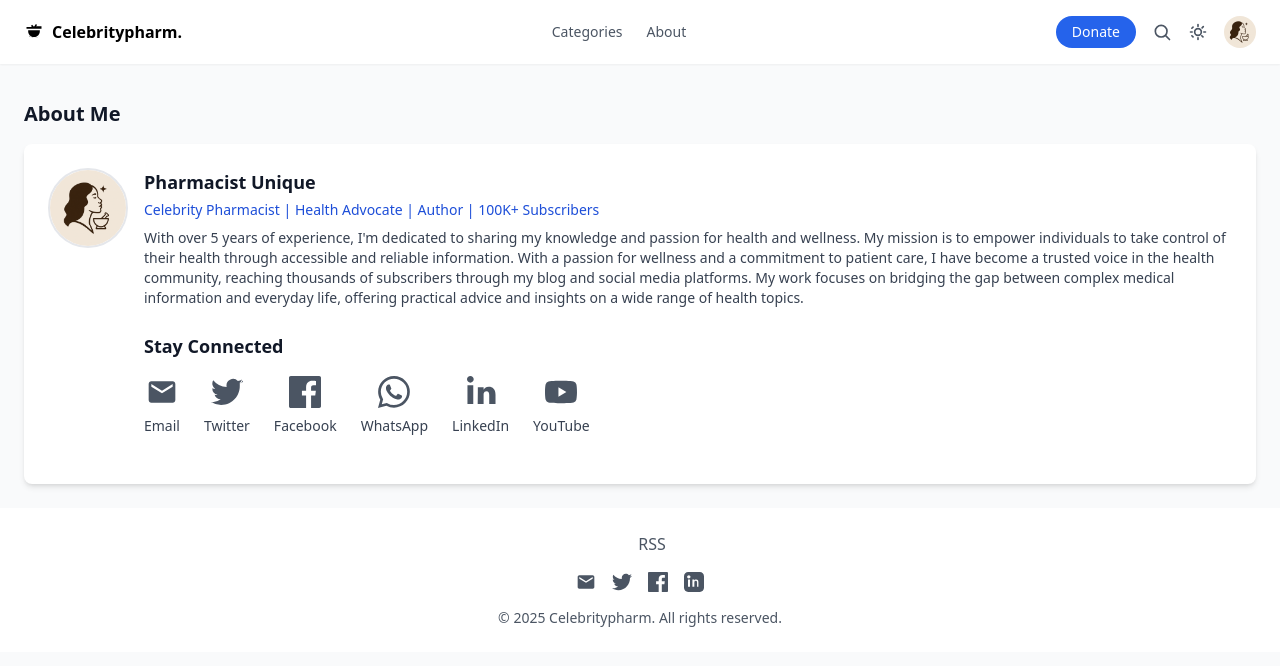
After one commit to chistev/celebrity-pharm-blog, a Django app: page /about/ in a window 1280 px wide. The commit adds this page. Shown: the top 666 px of the page. Run offline with Django 5.2, Linux system fonts and the light colour scheme; some libraries are stand-ins or nearby versions.

Commit message:
about page

```diff
--- /dev/null
+++ b/blog/templates/blog/about.html
@@ -0,0 +1,109 @@
+{% extends "blog/base.html" %}
+{% load static %}
+
+{% block content %}
+<section class="mt-1">
+    <h2 class="text-xl font-semibold mb-4">About Me</h2>
+    <div class="bg-white dark:bg-gray-800 rounded-lg shadow-md p-6">
+        <div class="flex items-start space-x-4 mb-6">
+            <img src="{% static 'images/celeb_pharm.png' %}" alt="Dr. Evelyn Hayes"
+                class="w-20 h-20 rounded-full object-cover border-2 border-gray-200 dark:border-gray-600">
+            <div class="flex-1">
+                <h3 class="text-lg font-semibold text-gray-900 dark:text-gray-100">Pharmacist Unique</h3>
+                <p class="text-sm text-blue-700 dark:text-blue-400 mt-1">
+                    Celebrity Pharmacist | Health Advocate | Author | 100K+ Subscribers
+                </p>
+                <p class="text-sm text-gray-700 dark:text-gray-300 mt-2">
+                    With over 5 years of experience, I'm dedicated to sharing my knowledge and passion for health and
+                    wellness. My mission is to empower individuals to take control of their health
+                    through accessible and reliable information. With a passion for wellness and a commitment to patient
+                    care, I have become a trusted voice in the health community, reaching thousands of
+                    subscribers through my blog and social media platforms. My work focuses on bridging the gap
+                    between complex medical information and everyday life, offering practical advice and insights on a
+                    wide range of health topics.
+                </p>
+
+                <div class="mt-6">
+                    <h3 class="text-lg font-semibold mb-4 text-gray-900 dark:text-gray-100">Stay Connected</h3>
+                    <div class="flex flex-wrap gap-6 justify-start">
+                        <!-- Email -->
+                        <div class="flex flex-col items-center space-y-2 text-center">
+                            <a href="#"
+                                class="text-gray-600 dark:text-gray-300 hover:text-blue-600 dark:hover:text-blue-400">
+                                <svg class="w-8 h-8" fill="currentColor" viewBox="0 0 24 24">
+                                    <path
+                                        d="M20 4H4c-1.1 0-2 .9-2 2v12c0 1.1.9 2 2 2h16c1.1 0 2-.9 2-2V6c0-1.1-.9-2-2-2zm0 4l-8 5-8-5V6l8 5 8-5v2z" />
+                                </svg>
+                            </a>
+                            <span class="text-sm text-gray-700 dark:text-gray-300">Email</span>
+                        </div>
+
+                        <!-- Twitter -->
+                        <div class="flex flex-col items-center space-y-2 text-center">
+                            <a href="#"
+                                class="text-gray-600 dark:text-gray-300 hover:text-[#1DA1F2] dark:hover:text-[#1DA1F2]">
+                                <svg class="w-8 h-8" fill="currentColor" viewBox="0 0 24 24">
+                                    <path
+                                        d="M23.953 4.57a10 10 0 01-2.825.775 4.958 4.958 0 002.163-2.723c-.951.555-2.005.959-3.127 1.184a4.92 4.92 0 00-8.384 4.482A13.87 13.87 0 011.671 3.149a4.922 4.922 0 001.523 6.574 4.903 4.903 0 01-2.229-.616v.061a4.923 4.923 0 003.946 4.827 4.996 4.996 0 01-2.212.085 4.936 4.936 0 004.604 3.417 9.867 9.867 0 01-6.102 2.105c-.39 0-.779-.023-1.17-.067a13.995 13.995 0 007.557 2.209c9.053 0 14-7.496 14-14V5.649c.975-.66 1.82-1.486 2.488-2.429l-.001-.001z" />
+                                </svg>
+                            </a>
+                            <span class="text-sm text-gray-700 dark:text-gray-300">Twitter</span>
+                        </div>
+
+                        <!-- Facebook -->
+                        <div class="flex flex-col items-center space-y-2 text-center">
+                            <a href="#"
+                                class="text-gray-600 dark:text-gray-300 hover:text-[#1877F2] dark:hover:text-[#1877F2]">
+                                <svg class="w-8 h-8" fill="currentColor" viewBox="0 0 24 24">
+                                    <path
+                                        d="M22.675 0H1.325C.593 0 0 .593 0 1.325v21.351C0 23.407.593 24 1.325 24H12.82v-9.294H9.692v-3.622h3.128V8.413c0-3.1 1.893-4.788 4.659-4.788 1.325 0 2.463.099 2.795.143v3.24l-1.918.001c-1.504 0-1.795.715-1.795 1.763v2.313h3.587l-.467 3.622h-3.12V24h6.116c.732 0 1.325-.593 1.325-1.325V1.325C24 .593 23.407 0 22.675 0z" />
+                                </svg>
+                            </a>
+                            <span class="text-sm text-gray-700 dark:text-gray-300">Facebook</span>
+                        </div>
+
+                        <!-- WhatsApp -->
+                        <div class="flex flex-col items-center space-y-2 text-center">
+                            <a href="https://wa.me/yourphonenumber" target="_blank" rel="noopener noreferrer"
+                                class="text-gray-600 dark:text-gray-300 hover:text-green-500 dark:hover:text-green-400">
+                                <svg xmlns="http://www.w3.org/2000/svg" fill="currentColor" class="w-8 h-8"
+                                    viewBox="0 0 16 16">
+                                    <path
+                                        d="M13.601 2.326A7.85 7.85 0 0 0 7.994 0C3.627 0 .068 3.558.064 7.926c0 1.399.366 2.76 1.057 3.965L0 16l4.204-1.102a7.9 7.9 0 0 0 3.79.965h.004c4.368 0 7.926-3.558 7.93-7.93A7.9 7.9 0 0 0 13.6 2.326zM7.994 14.521a6.6 6.6 0 0 1-3.356-.92l-.24-.144-2.494.654.666-2.433-.156-.251a6.56 6.56 0 0 1-1.007-3.505c0-3.626 2.957-6.584 6.591-6.584a6.56 6.56 0 0 1 4.66 1.931 6.56 6.56 0 0 1 1.928 4.66c-.004 3.639-2.961 6.592-6.592 6.592m3.615-4.934c-.197-.099-1.17-.578-1.353-.646-.182-.065-.315-.099-.445.099-.133.197-.513.646-.627.775-.114.133-.232.148-.43.05-.197-.1-.836-.308-1.592-.985-.59-.525-.985-1.175-1.103-1.372-.114-.198-.011-.304.088-.403.087-.088.197-.232.296-.346.1-.114.133-.198.198-.33.065-.134.034-.248-.015-.347-.05-.099-.445-1.076-.612-1.47-.16-.389-.323-.335-.445-.34-.114-.007-.247-.007-.38-.007a.73.73 0 0 0-.529.247c-.182.198-.691.677-.691 1.654s.71 1.916.81 2.049c.098.133 1.394 2.132 3.383 2.992.47.205.84.326 1.129.418.475.152.904.129 1.246.08.38-.058 1.171-.48 1.338-.943.164-.464.164-.86.114-.943-.049-.084-.182-.133-.38-.232" />
+                                </svg>
+                            </a>
+                            <span class="text-sm text-gray-700 dark:text-gray-300">WhatsApp</span>
+                        </div>
+
+                        <!-- LinkedIn -->
+                        <div class="flex flex-col items-center space-y-2 text-center">
+                            <a href="#"
+                                class="text-gray-600 dark:text-gray-300 hover:text-[#0A66C2] dark:hover:text-[#0A66C2]">
+                                <svg class="w-8 h-8" fill="currentColor" viewBox="0 0 448 512"
+                                    xmlns="http://www.w3.org/2000/svg">
+                                    <path
+                                        d="M100.28 448H7.4V148.9h92.88zm-46.44-340.7C24.2 107.3 0 83 0 53.6 0 24.3 24.2 0 53.8 0s53.8 24.3 53.8 53.6c0 29.4-24.2 53.7-53.8 53.7zM447.9 448h-92.4V302.4c0-34.7-12.4-58.4-43.3-58.4-23.6 0-37.6 15.8-43.8 31.1-2.3 5.5-2.8 13.1-2.8 20.7V448h-92.4s1.2-241.3 0-266.1h92.4v37.7c12.3-19 34.4-46.1 83.7-46.1 61.1 0 106.9 39.9 106.9 125.5V448z" />
+                                </svg>
+
+                            </a>
+                            <span class="text-sm text-gray-700 dark:text-gray-300">LinkedIn</span>
+                        </div>
+
+                        <!-- YouTube -->
+                        <div class="flex flex-col items-center space-y-2 text-center">
+                            <a href="#"
+                                class="text-gray-600 dark:text-gray-300 hover:text-[#CD201F] dark:hover:text-[#CD201F]">
+                                <svg class="w-8 h-8" fill="currentColor" viewBox="0 0 24 24">
+                                    <path
+                                        d="M23.498 6.186a3.016 3.016 0 0 0-2.122-2.136C19.505 3.545 12 3.545 12 3.545s-7.505 0-9.377.505A3.017 3.017 0 0 0 .502 6.186C0 8.07 0 12 0 12s0 3.93.502 5.814a3.016 3.016 0 0 0 2.122 2.136c1.871.505 9.377.505 9.377.505s7.505 0 9.377-.505a3.015 3.015 0 0 0 2.122-2.136C24 15.93 24 12 24 12s0-3.93-.502-5.814zM10.079 15.555V8.445l5.975 3.555-5.975 3.555z" />
+                                </svg>
+                            </a>
+                            <span class="text-sm text-gray-700 dark:text-gray-300">YouTube</span>
+                        </div>
+                    </div>
+                </div>
+            </div>
+        </div>
+    </div>
+</section>
+{% endblock %}
--- a/blog/templates/blog/base.html
+++ b/blog/templates/blog/base.html
@@ -30,7 +30,7 @@
         <!-- Center: Navigation Links -->
         <div class="hidden md:flex space-x-6 text-sm text-gray-600 dark:text-gray-300">
             <a href="{% url 'categories' %}" class="hover:text-black dark:hover:text-white">Categories</a>
-            <a href="#" class="hover:text-black dark:hover:text-white">About</a>
+            <a href="{% url 'about' %}" class="hover:text-black dark:hover:text-white">About</a>
         </div>
 
         <!-- Right side: Buttons and Avatar -->
@@ -75,7 +75,7 @@
     <footer class="bg-white dark:bg-gray-800 py-6 text-center text-gray-600 dark:text-gray-300">
         <div class="flex justify-center space-x-6 mb-4 flex-wrap">
             <!-- Only show on mobile -->
-            <a href="#" class="block md:hidden hover:text-black dark:hover:text-white">About</a>
+            <a href="{% url 'about' %}" class="block md:hidden hover:text-black dark:hover:text-white">About</a>
             <a href="#" class="block md:hidden hover:text-black dark:hover:text-white">Categories</a>
 
             <!-- Only show on desktop (md and up) -->
@@ -120,14 +120,42 @@
     </footer>
 
     <script>
-        // Theme toggle button
+        // Get the theme toggle button and icon
         const themeToggle = document.getElementById('theme-toggle');
         const themeIcon = document.getElementById('theme-icon');
+
+        // Function to update the icon based on the theme
+        const updateIcon = (isDark) => {
+            if (isDark) {
+                themeIcon.innerHTML = `
+                    <path stroke-linecap="round" stroke-linejoin="round" stroke-width="2"
+                        d="M21 12.79A9 9 0 1111.21 3 7 7 0 0021 12.79z" />
+                `;
+            } else {
+                themeIcon.innerHTML = `
+                    <path stroke-linecap="round" stroke-linejoin="round" stroke-width="2"
+                        d="M12 3v2m0 14v2m9-9h-2M5 12H3m15.364-6.364l-1.414 1.414M6.05 17.95l-1.414-1.414M17.95 17.95l-1.414-1.414M6.05 6.05L4.636 7.464M12 8a4 4 0 100 8 4 4 0 000-8z" />
+                `;
+            }
+        };
+
+        // Check for saved theme preference or use system preference
+        const savedTheme = localStorage.getItem('theme');
+        const prefersDark = window.matchMedia('(prefers-color-scheme: dark)').matches;
+        if (savedTheme === 'dark' || (!savedTheme && prefersDark)) {
+            document.documentElement.classList.add('dark');
+            updateIcon(true);
+        } else {
+            updateIcon(false);
+        }
+
+        // Toggle theme on button click
         themeToggle.addEventListener('click', () => {
-            document.documentElement.classList.toggle('dark');
+            const isDark = document.documentElement.classList.toggle('dark');
+            localStorage.setItem('theme', isDark ? 'dark' : 'light');
+            updateIcon(isDark);
         });
     </script>
-
     {% block extra_scripts %}{% endblock %}
 </body>
 
--- a/blog/urls.py
+++ b/blog/urls.py
@@ -4,4 +4,5 @@ from . import views
 urlpatterns = [
     path('', views.blog_index, name='index'),
     path('categories/', views.categories, name='categories'),
+    path('about/', views.about, name='about'),
 ]
--- a/blog/views.py
+++ b/blog/views.py
@@ -1,7 +1,10 @@
-from django.shortcuts import render, get_object_or_404
+from django.shortcuts import render
 
 def blog_index(request):
     return render(request, 'blog/index.html')
 
 def categories(request):
     return render(request, 'blog/categories.html')
+
+def about(request):
+    return render(request, 'blog/about.html')
```
